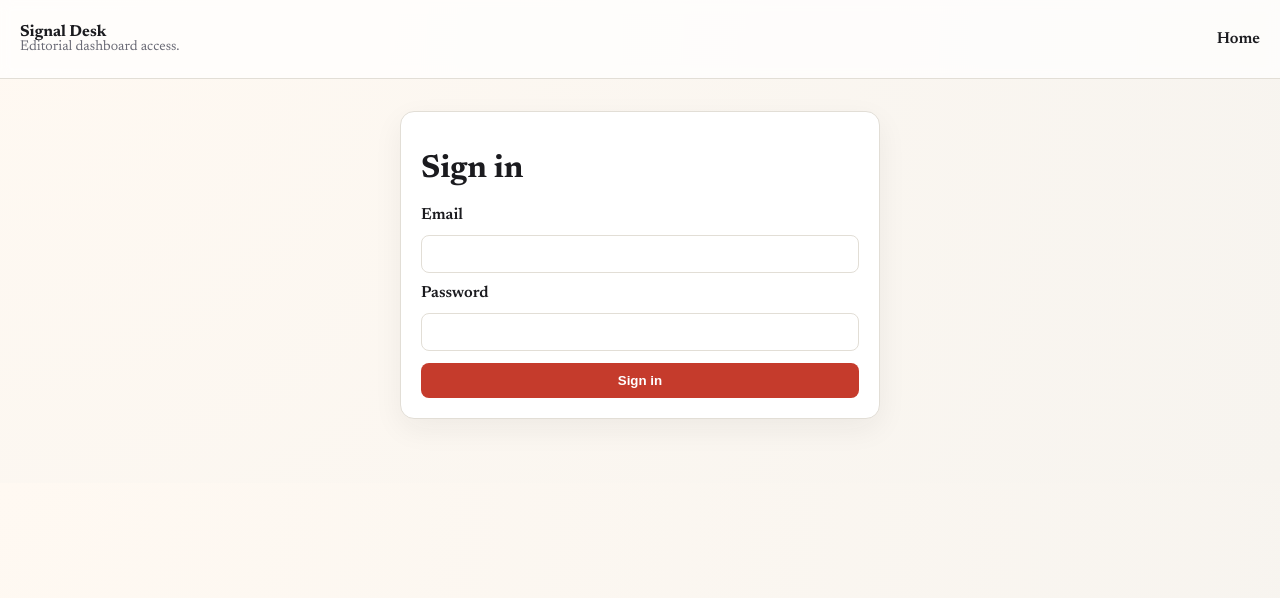
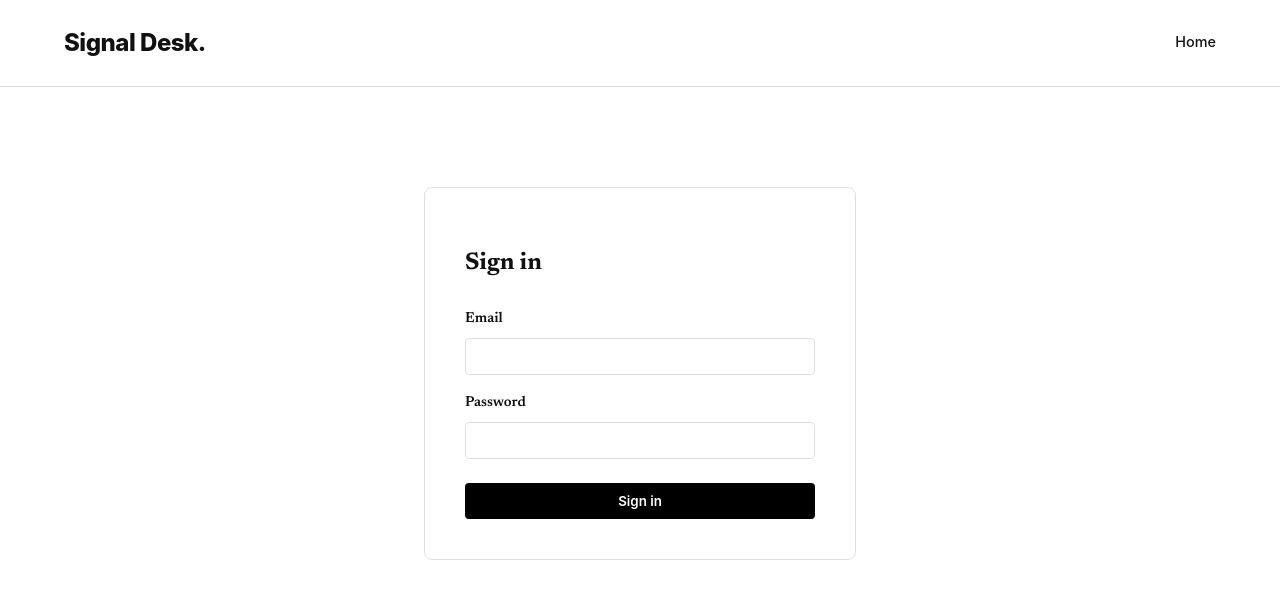
Before and after one commit to blackpirateapps/blog-dynamic, a Next.js app: page /login in a window 1280 px wide. Shown: the top 598 px of the page. Built offline with nearby package versions, Linux system fonts and the light colour scheme.

Commit message:
feat(ui): redesign public pages for a modern news site aesthetic

```diff
--- a/src/app/(public)/login/page.tsx
+++ b/src/app/(public)/login/page.tsx
@@ -1,33 +1,39 @@
 import Link from "next/link";
 
-export default function LoginPage({
-  searchParams
-}: {
-  searchParams: { error?: string };
+// In Next.js 15+ searchParams is a Promise
+export default async function LoginPage(props: {
+  searchParams: Promise<{ error?: string }>;
 }) {
+  const searchParams = await props.searchParams;
+
   return (
     <div>
       <header>
-        <div>
-          <strong>Signal Desk</strong>
-          <div style={{ color: "var(--muted)", fontSize: 14 }}>Editorial dashboard access.</div>
+        <div className="header-inner">
+          <Link href="/" className="brand">Signal Desk.</Link>
+          <nav>
+            <Link href="/" className="nav-link">Home</Link>
+          </nav>
         </div>
-        <nav>
-          <Link href="/">Home</Link>
-        </nav>
       </header>
-      <main style={{ maxWidth: 520 }}>
-        <div className="card">
-          <h1>Sign in</h1>
+      <main style={{ maxWidth: 480, margin: "60px auto" }}>
+        <div style={{ padding: "40px", border: "1px solid var(--border)", borderRadius: "8px", background: "var(--card)" }}>
+          <h1 style={{ marginBottom: "24px", fontSize: "1.5rem" }}>Sign in</h1>
           {searchParams.error && (
-            <div className="banner">{searchParams.error}</div>
+            <div style={{ background: "#fee2e2", color: "#b91c1c", padding: "12px", borderRadius: "4px", marginBottom: "20px", fontSize: "0.9rem" }}>
+              {searchParams.error}
+            </div>
           )}
           <form method="post" action="/api/login">
-            <label htmlFor="email">Email</label>
-            <input id="email" name="email" type="email" required />
-            <label htmlFor="password">Password</label>
-            <input id="password" name="password" type="password" required />
-            <button className="button" type="submit">Sign in</button>
+            <div style={{ marginBottom: "16px" }}>
+              <label htmlFor="email" style={{ display: "block", marginBottom: "8px", fontSize: "0.9rem", fontWeight: "600" }}>Email</label>
+              <input id="email" name="email" type="email" required style={{ width: "100%", padding: "10px", borderRadius: "4px", border: "1px solid var(--border)" }} />
+            </div>
+            <div style={{ marginBottom: "24px" }}>
+              <label htmlFor="password" style={{ display: "block", marginBottom: "8px", fontSize: "0.9rem", fontWeight: "600" }}>Password</label>
+              <input id="password" name="password" type="password" required style={{ width: "100%", padding: "10px", borderRadius: "4px", border: "1px solid var(--border)" }} />
+            </div>
+            <button className="button" type="submit" style={{ width: "100%" }}>Sign in</button>
           </form>
         </div>
       </main>
--- a/src/app/globals.css
+++ b/src/app/globals.css
@@ -1,12 +1,14 @@
 :root {
   color-scheme: light;
-  --bg: #f7f4ef;
+  --bg: #ffffff;
   --card: #ffffff;
-  --ink: #1b1b1f;
-  --muted: #6a6a75;
-  --accent: #c53b2c;
-  --accent-2: #0e5c4b;
-  --border: #e2ded6;
+  --ink: #111111;
+  --muted: #555555;
+  --accent: #000000;
+  --accent-hover: #333333;
+  --border: #e0e0e0;
+  --font-serif: "Newsreader", "Georgia", "Times New Roman", serif;
+  --font-sans: -apple-system, BlinkMacSystemFont, "Segoe UI", Roboto, Helvetica, Arial, sans-serif;
 }
 
 * {
@@ -15,65 +17,136 @@
 
 body {
   margin: 0;
-  font-family: "Newsreader", "Georgia", serif;
-  background: radial-gradient(circle at top left, #fff9f2, var(--bg));
+  font-family: var(--font-serif);
+  background-color: var(--bg);
   color: var(--ink);
+  line-height: 1.6;
 }
 
 a {
   color: inherit;
   text-decoration: none;
+  transition: color 0.2s;
+}
+
+a:hover {
+  color: var(--muted);
 }
 
 main {
-  max-width: 1100px;
+  max-width: 1200px;
   margin: 0 auto;
-  padding: 32px 20px 64px;
+  padding: 40px 24px;
 }
 
 header {
+  border-bottom: 1px solid var(--border);
+  padding: 24px 0;
+  margin-bottom: 40px;
+}
+
+.header-inner {
+  max-width: 1200px;
+  margin: 0 auto;
+  padding: 0 24px;
   display: flex;
   align-items: center;
   justify-content: space-between;
-  padding: 24px 20px;
-  border-bottom: 1px solid var(--border);
-  background: rgba(255, 255, 255, 0.7);
-  backdrop-filter: blur(6px);
-  position: sticky;
-  top: 0;
 }
 
-nav a {
-  margin-left: 16px;
-  font-weight: 600;
+.brand {
+  font-family: var(--font-sans);
+  font-weight: 800;
+  font-size: 1.5rem;
+  letter-spacing: -0.02em;
 }
 
-.card {
-  background: var(--card);
-  border: 1px solid var(--border);
-  border-radius: 14px;
-  padding: 20px;
-  box-shadow: 0 10px 30px rgba(27, 27, 31, 0.06);
+.nav-link {
+  font-family: var(--font-sans);
+  font-size: 0.9rem;
+  font-weight: 500;
+  margin-left: 24px;
+}
+
+/* Modern Card Styles */
+.hero-section {
+  margin-bottom: 60px;
+  border-bottom: 1px solid var(--border);
+  padding-bottom: 40px;
+}
+
+.hero-card {
+  display: block;
+}
+
+.hero-title {
+  font-size: 2.5rem;
+  font-weight: 700;
+  line-height: 1.2;
+  margin: 0 0 16px 0;
+  letter-spacing: -0.01em;
+}
+
+.hero-excerpt {
+  font-size: 1.2rem;
+  color: var(--muted);
+  max-width: 800px;
+  margin: 0 0 16px 0;
 }
 
 .grid {
   display: grid;
-  gap: 20px;
-  grid-template-columns: repeat(auto-fit, minmax(260px, 1fr));
+  grid-template-columns: repeat(auto-fill, minmax(300px, 1fr));
+  gap: 40px;
+  row-gap: 60px;
 }
 
+.card {
+  display: flex;
+  flex-direction: column;
+  height: 100%;
+}
+
+.card-title {
+  font-size: 1.5rem;
+  font-weight: 700;
+  line-height: 1.3;
+  margin: 0 0 12px 0;
+}
+
+.card-excerpt {
+  font-size: 1rem;
+  color: var(--muted);
+  margin: 0 0 16px 0;
+  flex-grow: 1;
+}
+
+.meta {
+  font-family: var(--font-sans);
+  font-size: 0.8rem;
+  color: var(--muted);
+  text-transform: uppercase;
+  letter-spacing: 0.05em;
+  margin-bottom: 8px;
+  display: block;
+}
+
+/* Button & Form */
 .button {
   background: var(--accent);
   color: #fff;
   border: none;
-  padding: 10px 16px;
-  border-radius: 8px;
+  padding: 10px 18px;
+  border-radius: 4px;
+  font-family: var(--font-sans);
   font-weight: 600;
   cursor: pointer;
+  transition: background 0.2s;
 }
 
-.button.secondary {
-  background: var(--accent-2);
+.button:hover {
+  background: var(--accent-hover);
+  color: #fff;
 }
 
 .button.ghost {
@@ -82,60 +155,18 @@ nav a {
   border: 1px solid var(--accent);
 }
 
-form {
-  display: grid;
-  gap: 12px;
-}
-
-input,
-textarea,
-select {
-  padding: 10px 12px;
-  border-radius: 8px;
-  border: 1px solid var(--border);
-  font: inherit;
-}
-
-label {
-  font-weight: 600;
-}
-
-.table {
-  width: 100%;
-  border-collapse: collapse;
-  margin-top: 16px;
-}
-
-.table th,
-.table td {
-  text-align: left;
-  padding: 10px;
-  border-bottom: 1px solid var(--border);
-}
-
-.banner {
-  padding: 18px 20px;
-  border-radius: 12px;
-  background: #fff4df;
-  border: 1px solid #f0d6a8;
-  margin-bottom: 20px;
+.button.ghost:hover {
+  background: var(--bg);
+  color: var(--accent-hover);
+  border-color: var(--accent-hover);
 }
 
 .footer {
+  border-top: 1px solid var(--border);
+  margin-top: 80px;
+  padding: 40px 0;
   text-align: center;
-  padding: 30px 20px;
+  font-family: var(--font-sans);
+  font-size: 0.9rem;
   color: var(--muted);
 }
-
-@media (max-width: 700px) {
-  header {
-    flex-direction: column;
-    gap: 10px;
-    align-items: flex-start;
-  }
-
-  nav a {
-    margin-left: 0;
-    margin-right: 12px;
-  }
-}
```
Also changed, not shown: src/app/(public)/[slug]/page.tsx (+30 -21 lines), src/app/(public)/page.tsx (+41 -18 lines).
